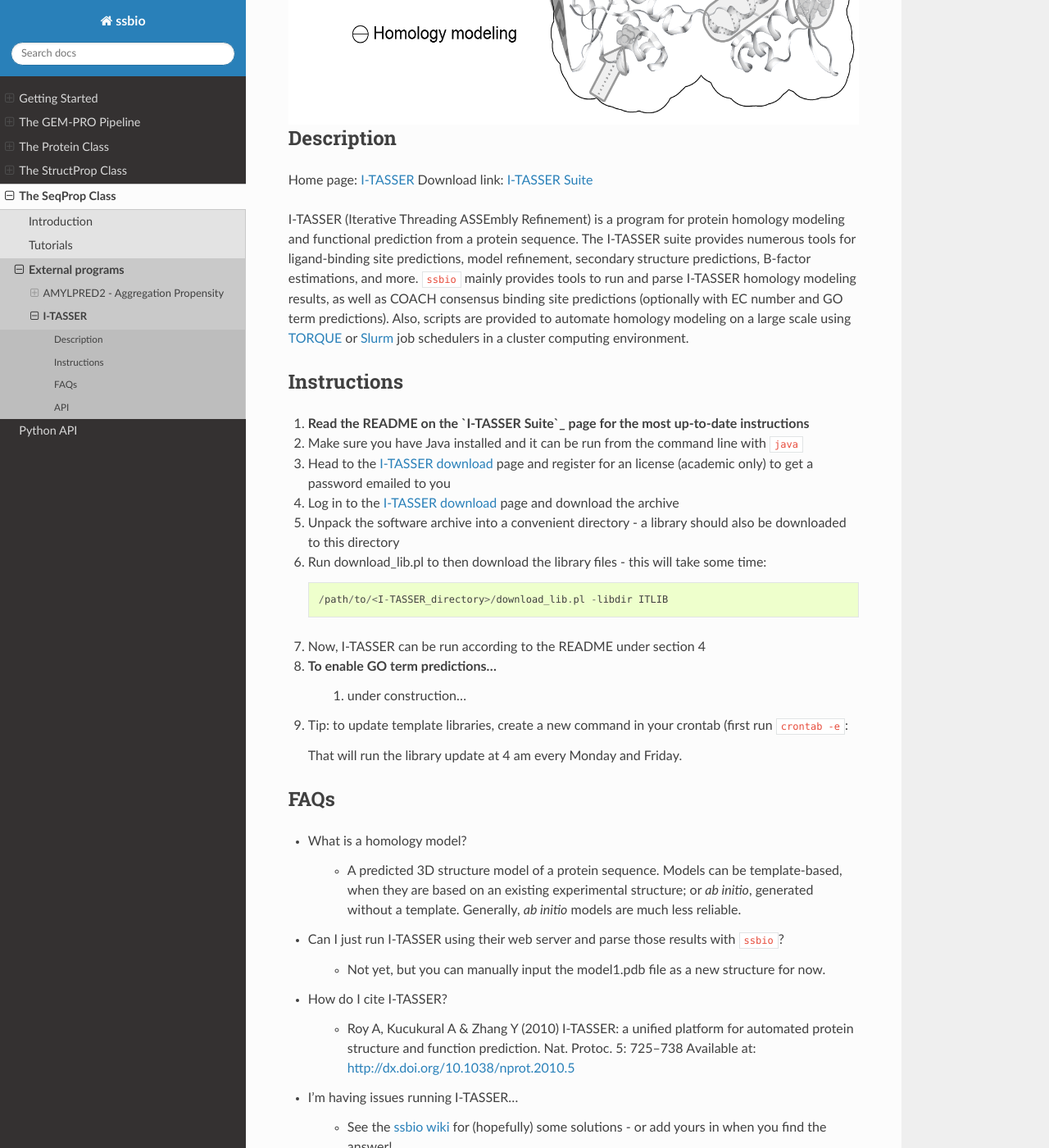
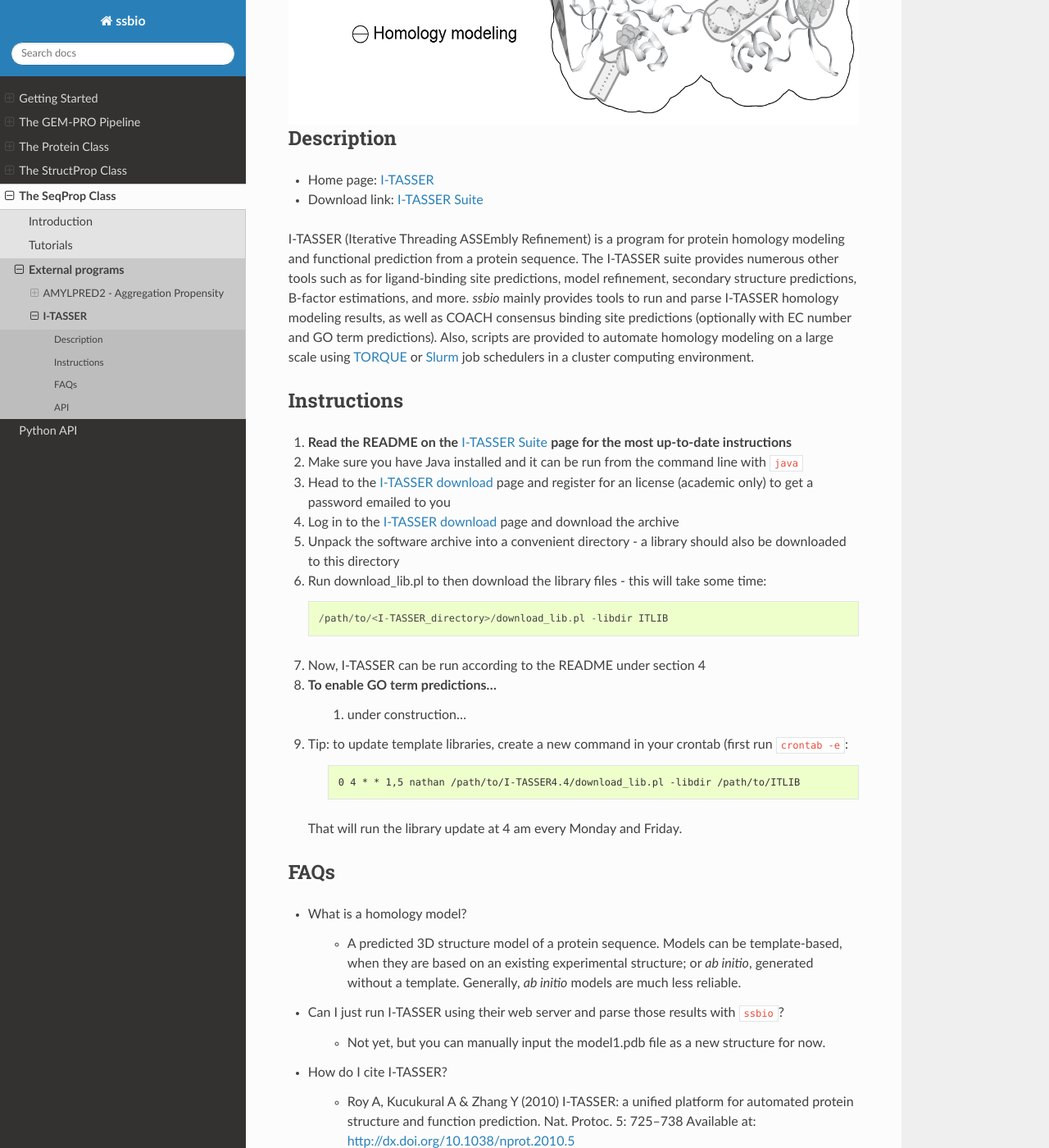
Before and after one commit to SBRG/ssbio, a Sphinx documentation site: the page built from docs/itasser.rst, in a window 1280 px wide and 1400 px high, scrolled down 305 px. Shown: the whole window at 82% size. Built offline with Sphinx 7.4.7 and the Read the Docs theme 2.0.0, drawn with Linux system fonts in a browser that asks for light colours; some of the changed text lies outside the part shown.

Commit message:
Documentation updates

```diff
--- a/docs/amylpred.rst
+++ b/docs/amylpred.rst
@@ -7,7 +7,7 @@ AMYLPRED2 - Aggregation Propensity
 Description
 ===========
 
-Home page: AMYLPRED2_
+* Home page: AMYLPRED2_
 
 This module provides a function to predict the aggregation propensity of proteins, specifically the number
 of aggregation-prone segments on an unfolded protein sequence. AMYLPRED2 is a consensus method of different methods.
--- a/docs/itasser.rst
+++ b/docs/itasser.rst
@@ -13,16 +13,16 @@ I-TASSER
 Description
 ===========
 
-Home page: I-TASSER_
-Download link: `I-TASSER Suite`_
+* Home page: I-TASSER_
+* Download link: `I-TASSER Suite`_
 
-I-TASSER (Iterative Threading ASSEmbly Refinement) is a program for protein homology modeling and functional prediction from a protein sequence. The I-TASSER suite provides numerous tools for ligand-binding site predictions, model refinement, secondary structure predictions, B-factor estimations, and more. ``ssbio`` mainly provides tools to run and parse I-TASSER homology modeling results, as well as COACH consensus binding site predictions (optionally with EC number and GO term predictions). Also, scripts are provided to automate homology modeling on a large scale using TORQUE_ or Slurm_ job schedulers in a cluster computing environment.
+I-TASSER (Iterative Threading ASSEmbly Refinement) is a program for protein homology modeling and functional prediction from a protein sequence. The I-TASSER suite provides numerous other tools such as for ligand-binding site predictions, model refinement, secondary structure predictions, B-factor estimations, and more. *ssbio* mainly provides tools to run and parse I-TASSER homology modeling results, as well as COACH consensus binding site predictions (optionally with EC number and GO term predictions). Also, scripts are provided to automate homology modeling on a large scale using TORQUE_ or Slurm_ job schedulers in a cluster computing environment.
 
 
 Instructions
 ============
 
-#. **Read the README on the `I-TASSER Suite`_ page for the most up-to-date instructions**
+#. **Read the README on the** `I-TASSER Suite`_ **page for the most up-to-date instructions**
 #. Make sure you have Java installed and it can be run from the command line with ``java``
 #. Head to the `I-TASSER download`_ page and register for an license (academic only) to get a password emailed to you
 #. Log in to the `I-TASSER download`_ page and download the archive
```
Also changed, not shown: other parts of docs/itasser.rst (+8 -1 lines).
